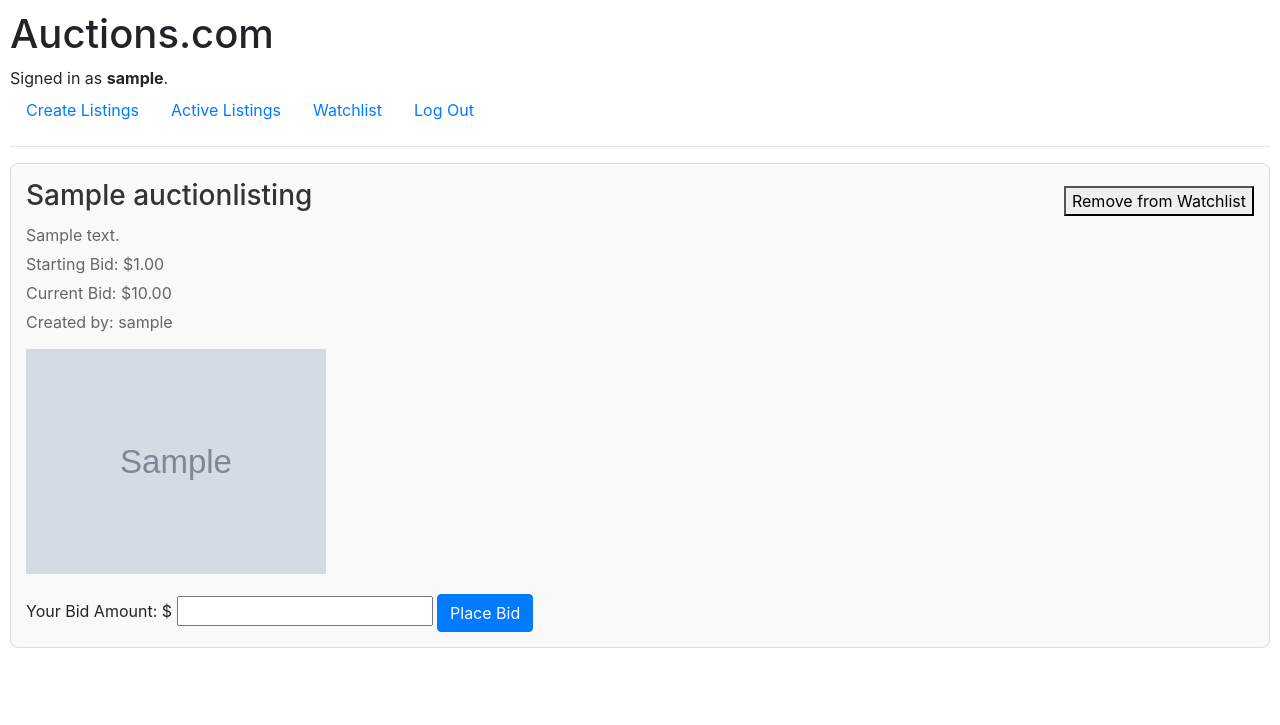
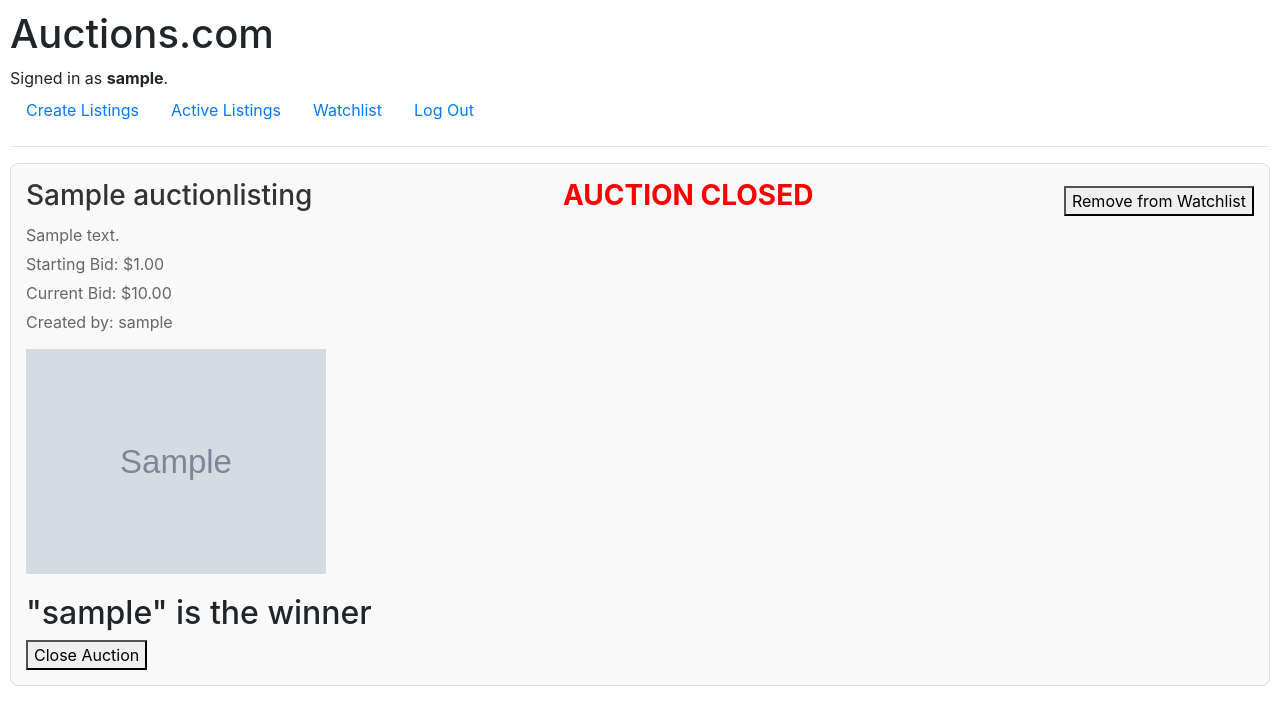
Before and after one commit to VitoNick/CS50w-commerce, a Django app: page /listing/1 in a window 1280 px wide. Shown: the top 725 px of the page. Run offline with Django 3.2, Linux system fonts and the light colour scheme; a user stored in the database is signed in; tables that the repository leaves empty hold one stand-in row (values such as "Sample post"); grey boxes marked "Sample" are stand-in pictures; some libraries are stand-ins or nearby versions.

Commit message:
Close Auction Button, BidForm verification, clean_amount, auction winner.

```diff
--- a/auctions/forms.py
+++ b/auctions/forms.py
@@ -13,6 +13,26 @@ class BidForm(ModelForm):
             "amount": forms.NumberInput(attrs={"step": "0.01", "min": "0.01"}),
         }
 
+    def __init__(self, *args, listing=None, **kwargs):
+        super().__init__(*args, **kwargs)
+        self.listing = listing
+
+    def clean_amount(self):
+        amount = self.cleaned_data.get("amount")
+        if self.listing.closed:
+            raise forms.ValidationError("This auction is closed.")
+        if amount is None:
+            raise forms.ValidationError("Enter a bid amount.")
+        if amount <= 0:
+            raise forms.ValidationError("Bid must be greater than zero.")
+        if self.listing.bid_count() == 0:
+            if amount < self.listing.starting_bid:
+                raise forms.ValidationError(f"First bid must be at least ${self.listing.starting_bid}.")
+        else:
+            if amount <= self.listing.current_bid():
+                raise forms.ValidationError("Bid must be greater than current bid.")
+
+        return amount
 
 
 
--- a/auctions/models.py
+++ b/auctions/models.py
@@ -15,6 +15,8 @@ class AuctionListing(models.Model):
     active = models.BooleanField(default=True)
     owner = models.ForeignKey(User, on_delete=models.CASCADE)
     created_at = models.DateTimeField(auto_now_add=True)
+    winner = models.ForeignKey(User, blank=True, null=True, on_delete=models.SET_NULL, related_name="won_auctions")
+    closed = models.BooleanField(default=False)
 
     def __str__(self):
         return self.title
@@ -28,6 +30,14 @@ class AuctionListing(models.Model):
     def bid_count(self):
         return self.bids.count()
 
+    def create_winner(self):
+        if self.closed:
+            highest_bid = self.bids.order_by('-amount').first()
+            if highest_bid:
+                self.winner = highest_bid.bidder
+                self.save()
+            return self.winner
+
 class Bid(models.Model):
     listing = models.ForeignKey(AuctionListing, on_delete=models.CASCADE, related_name="bids")
     bidder = models.ForeignKey(User, on_delete=models.CASCADE)
--- a/auctions/static/auctions/styles.css
+++ b/auctions/static/auctions/styles.css
@@ -39,6 +39,11 @@ body {
     align-items: center;
 }
 
+.listing h3.listing-closed {
+    color: red;
+    font-weight: bold;
+}
+
 .watchlist-item {
     border: 1px solid #ccc;
     padding: 10px;
--- a/auctions/templates/auctions/index.html
+++ b/auctions/templates/auctions/index.html
@@ -8,7 +8,11 @@
             <h3><a href="{% url 'listing' listing.id %}">{{ listing.title }}</a></h3>
             <p>{{ listing.description }}</p>
             <p>Starting Bid: ${{ listing.starting_bid }}</p>
-            <p>Current Bid: ${{ listing.current_bid }}</p>
+            {% if listing.bid_count == 0 %}
+                <p>Current Bid: No bids yet</p>
+            {% else %}
+                <p>Current Bid: ${{ listing.current_bid }}</p>
+            {% endif %}
             <p>Created by: {{ listing.owner.username }}</p>
             {% if listing.image_url %}
                 <img class="image" src="{{ listing.image_url }}" alt="{{ listing.title }}" width="" height="">
--- a/auctions/templates/auctions/listing.html
+++ b/auctions/templates/auctions/listing.html
@@ -4,6 +4,9 @@
     <div class="listing">
         <div class="listing-header">
             <h3>{{ listing.title }}</h3>
+            {% if listing.closed %}
+                <h3 class="listing-closed">AUCTION CLOSED</h3>
+            {% endif %}
             <form action="{% url 'toggle_watchlist' listing.id %}" method="post">
                 {% csrf_token %}
                 <button type="submit">
@@ -17,11 +20,16 @@
         </div>
         <p>{{ listing.description }}</p>
         <p>Starting Bid: ${{ listing.starting_bid }}</p>
+        {% if listing.bid_count == 0 %}
+            <p>Current Bid: No bids yet</p>
+        {% else %}
             <p>Current Bid: ${{ listing.current_bid }}</p>
+        {% endif %}
         <p>Created by: {{ listing.owner.username }}</p>
         {% if listing.image_url %}
         <img class="image" src="{{ listing.image_url }}" alt="{{ listing.title }}" width="" height="">
         {% endif %}
+        {% if not listing.closed %}
             <form method="post">
                 {% csrf_token %}
                 {{ bid_form.non_field_errors }}
@@ -30,6 +38,22 @@
                 {{ bid_form.amount.errors }}
                 <button type="submit" class="btn btn-primary">Place Bid</button>
             </form>
+        {% else %}
+        <h2>
+            "{{ listing.winner }}" is the winner
+        </h2>
+        {% endif %}
+        <!--
+        if the user logged in is equal to the listing's owner, then
+        add a "close auction" button
+        -->
+        {% if user == listing.owner %}
+            <form action="{% url 'close_auction' listing.id %}" method="post">
+                {% csrf_token %}
+                <button type="submit">Close Auction</button>
+            </form>
+        {% endif %}
+
     </div>
 
 {% endblock %}
--- a/auctions/urls.py
+++ b/auctions/urls.py
@@ -10,5 +10,6 @@ urlpatterns = [
     path("create-listing", views.create_listing, name="create_listing"),
     path("listing/<int:listing_id>", views.listing, name="listing"),
     path("watchlist/<int:listing_id>/toggle/", views.toggle_watchlist, name="toggle_watchlist"),
-    path("watchlist", views.watchlist, name="watchlist")
+    path("watchlist", views.watchlist, name="watchlist"),
+    path("close-auction/<int:listing_id>", views.close_auction, name="close_auction")
 ]
--- a/auctions/views.py
+++ b/auctions/views.py
@@ -67,6 +67,7 @@ def register(request):
     else:
         return render(request, "auctions/register.html")
 
+
 def create_listing(request):
     # Check if the user is logged in
     if not request.user.is_authenticated:
@@ -91,6 +92,7 @@ def create_listing(request):
 
     return render(request, "auctions/create_listing.html")
 
+
 def listing(request, listing_id):
     try:
         listing = AuctionListing.objects.get(id=listing_id)
@@ -100,7 +102,7 @@ def listing(request, listing_id):
         })
 
     if request.method == 'POST':
-        form = BidForm(request.POST)
+        form = BidForm(request.POST, listing=listing)
         if form.is_valid():
             bid = form.save(commit=False)
             bid.listing = listing
@@ -108,39 +110,23 @@ def listing(request, listing_id):
             bid.save()
             return redirect("listing", listing_id=listing.id)
     else:
-        form = BidForm()
+        form = BidForm(listing=listing)
 
     return render(request, "auctions/listing.html", {
         "listing": listing, "bid_form": form
     })
 
+@login_required
+def close_auction(request, listing_id):
+    listing = get_object_or_404(AuctionListing, id=listing_id)
 
-###### EXAMPLE VIEW TO WORK FROM ######
-###### EXAMPLE VIEW TO WORK FROM ######
-###### EXAMPLE VIEW TO WORK FROM ######
-###### EXAMPLE VIEW TO WORK FROM ######
+    if request.user != listing.owner:
+        return HttpResponse("Unauthorized", status=403)
 
-# from django.shortcuts import render, redirect
-# from .forms import ProductForm
-
-# def create_product(request):
-#     if request.method == 'POST':
-#         form = ProductForm(request.POST)
-#         if form.is_valid():
-#             form.save()  # Saves the new product to the database
-#             return redirect('product_list')  # Redirect to a list view after successful creation
-#     else:
-#         form = ProductForm()  # Create an empty form for GET requests
-
-#     return render(request, 'myapp/create_product.html', {'form': form})
-
-###### EXAMPLE VIEW TO WORK FROM ######
-###### EXAMPLE VIEW TO WORK FROM ######
-###### EXAMPLE VIEW TO WORK FROM ######
-###### EXAMPLE VIEW TO WORK FROM ######
-
-
-
+    listing.closed = True
+    listing.create_winner()
+    listing.save()
+    return redirect("listing", listing_id=listing.id)
 
 @login_required
 def toggle_watchlist(request, listing_id):
@@ -154,6 +140,7 @@ def toggle_watchlist(request, listing_id):
 
     return redirect('listing', listing_id=listing.id)
 
+
 @login_required
 def watchlist(request):
     watchlist_items = request.user.watchlist.all()
```
Also changed, not shown: auctions/admin.py (+2 -10 lines), auctions/migrations/0006_auctionlisting_closed_auctionlisting_winner.py (added). Lines whose indentation alone changed are shown as unchanged.
